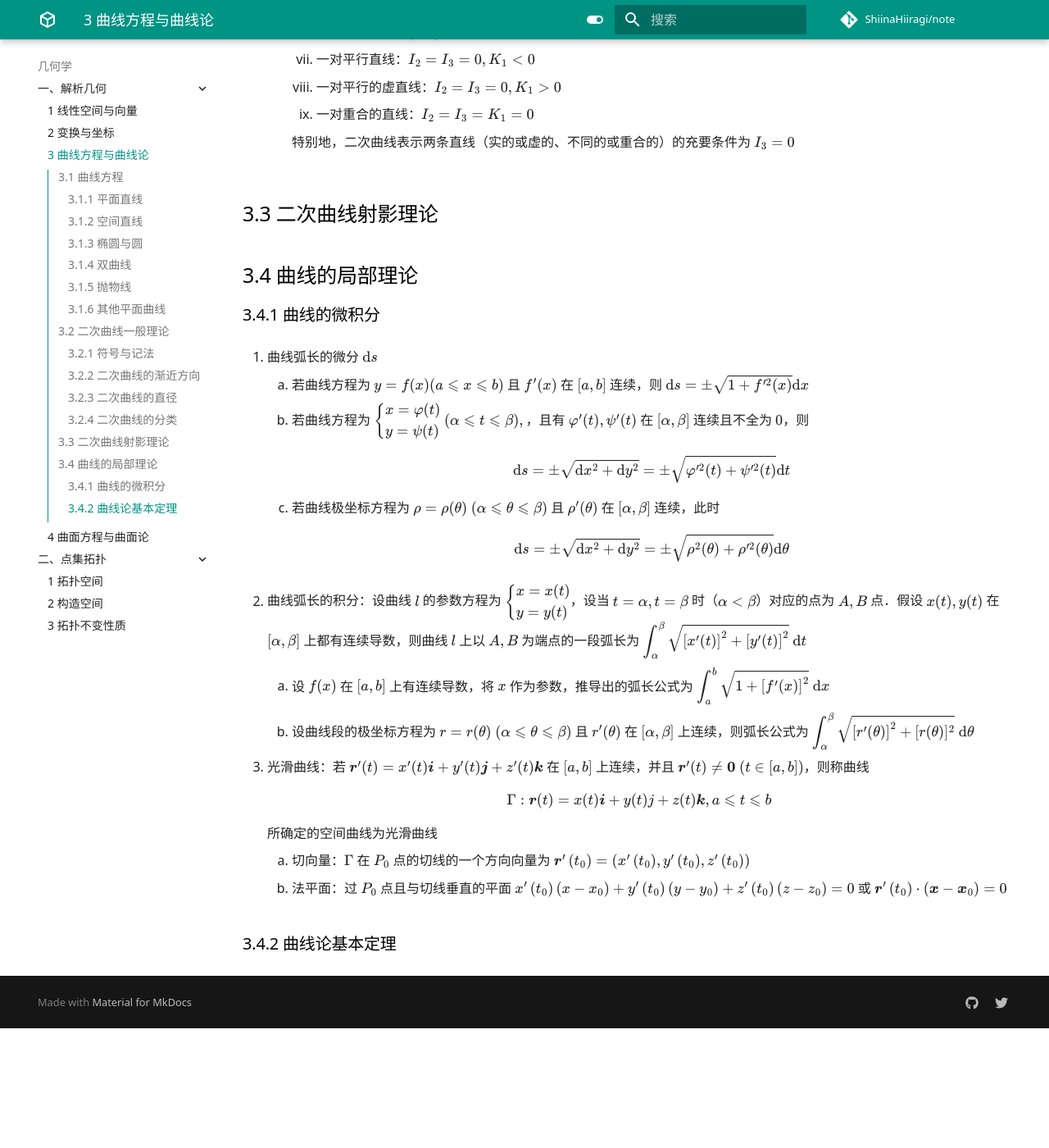
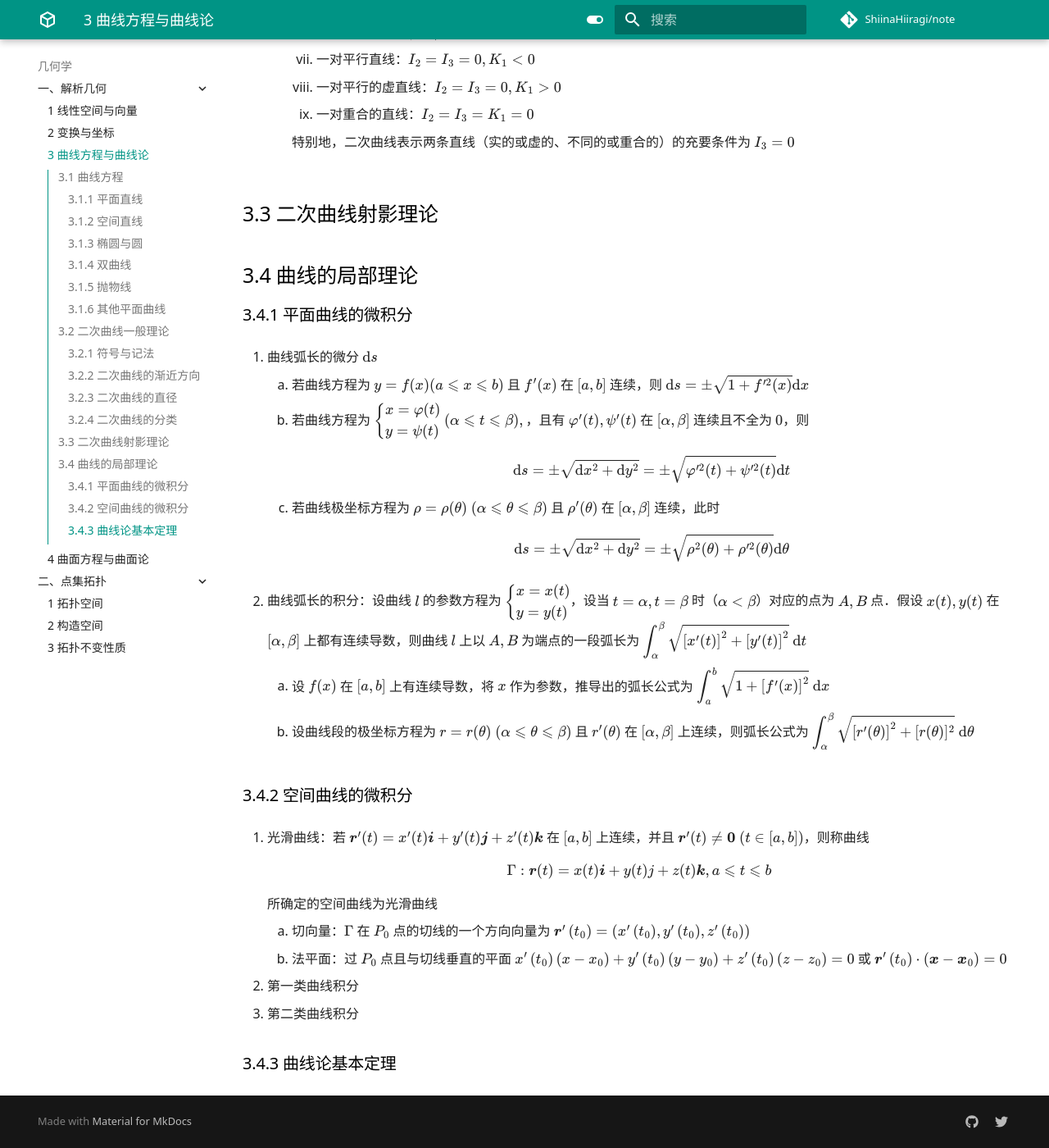
Before and after one commit to ShiinaHiiragi/note, an MkDocs documentation site: the page built from docs/top/anly/curv.md, in a window 1280 px wide and 1400 px high, scrolled down 16617 px. Shown: the whole window at 82% size. Built offline with MkDocs 1.6.1 and Material for MkDocs 9.7.7, drawn with Linux system fonts in a browser that asks for light colours; comment, search, counter and statistics services are not loaded; before the commit the page ends 17871 px from its top, so only the background shows below that.

Commit message:
change toc

```diff
--- a/docs/anly/princ/int.md
+++ b/docs/anly/princ/int.md
@@ -92,6 +92,8 @@
     2. 定积分的还原：设 $f(x)$ 在 $[a, b]$ 上连续，作代换 $x=\varphi(t)$，其中 $\varphi(t)$ 在闭区间 $[\alpha, \beta]$ 上有连续导数 $\varphi^{\prime}(t)$．当 $\alpha \leqslant t \leqslant \beta$ 时，$a \leqslant \varphi(t) \leqslant b$ 且 $\varphi(\alpha)=a, \varphi(\beta)=b$，则 ${\displaystyle \int_{a}^{b} f(x) \mathrm{d} x=\int_{\alpha}^{\beta} f[\varphi(t)] \varphi^{\prime}(t) \mathrm{d} t}$
     3. 定积分的分部积分公式：若 $u^{\prime}(x), v^{\prime}(x)$ 在 $[a, b]$ 上连续，则 ${\displaystyle \int_{a}^{b} u v^{\prime} \mathrm{d} x=(u v)\bigg|_{a} ^{b}-\int_{a}^{b} u^{\prime} v \mathrm{~d} x}$
 
+### 3.1.3 重积分
+
 ## 3.2 反常积分
 ### 3.2.1 无穷限反常积分
 1. 设函数 $f(x)$ 在 $[a, \infty), (-\infty, a]$ 或 $(-\infty,+\infty)$ 有定义，称 ${\displaystyle \int_{a}^{+\infty} f(x) \mathrm{d} x, \int_{-\infty}^{a} f(x) \mathrm{d} x}$ 或 ${\displaystyle \int_{-\infty}^{+\infty} f(x) \mathrm{d} x}$ 为无穷限反常积分
@@ -152,6 +154,8 @@
     3. $\text{Dirichlet}$ 判别法：设 $f(x)$ 在 $x=a$ 有奇点，${\displaystyle \int_{a+\eta}^{b} f(x) \mathrm{d} x}$ 是 $\eta$ 的有界函数，$g(x)$ 单调且当 $x \rightarrow a$ 时趋于零，则积分 ${\displaystyle \int_{a}^{b} f(x) g(x) \mathrm{d} x}$ 收敛
 3. 主值：设 $f(x)$ 在 $[a, b]$ 内无界，$c$ 是唯一奇点且 $a<c<b$．如果 ${\displaystyle \lim _{\eta \rightarrow 0}\left[\int_{a}^{c-\eta} f(x) \mathrm{d} x+\int_{c+\eta}^{b} f(x) \mathrm{d} x\right]}$ 存在，则称此极限是反常积分 ${\displaystyle \int_{a}^{b} f(x) \mathrm{d} x}$ 的 $\text{Cauchy}$ 主值，记为 ${\displaystyle \text {P.V. } \int_{a}^{b} f(x) \mathrm{d} x=\lim _{\eta \rightarrow 0}\left[\int_{a}^{c-\eta} f(x) \mathrm{d} x+\int_{c+\eta}^{b} f(x) \mathrm{d} x\right]}$
 
+### 3.2.3 反常重积分
+
 ## 3.3 含参变量积分
 ### 3.3.1 含参变量的常义积分
 - 设函数 $f(x, y)$ 在矩形 $[a, b] \times [c, d]$ 上连续，称积分 ${\displaystyle \int_{a}^{b} f(x, y) \mathrm{d} x}$ 为含参变量的积分，参变量是 $y$
--- a/docs/top/anly/curv.md
+++ b/docs/top/anly/curv.md
@@ -654,7 +654,7 @@
 ## 3.3 二次曲线射影理论
 
 ## 3.4 曲线的局部理论
-### 3.4.1 曲线的微积分
+### 3.4.1 平面曲线的微积分
 1. 曲线弧长的微分 $\mathrm{d} s$
     1. 若曲线方程为 $y=f(x)(a \leqslant x \leqslant b)$ 且 $f^{\prime}(x)$ 在 $[a, b]$ 连续，则 $\mathrm{d} s=\pm \sqrt{1+f^{\prime 2}(x)} \mathrm{d} x$
     2. 若曲线方程为 $\left\{\begin{array}{l}x=\varphi(t) \\y=\psi(t)\end{array} \ (\alpha \leqslant t \leqslant \beta),\right.$，且有 $\varphi^{\prime}(t), \psi^{\prime}(t)$ 在 $[\alpha, \beta]$ 连续且不全为 $0$，则
@@ -672,7 +672,9 @@
 2. 曲线弧长的积分：设曲线 $l$ 的参数方程为 $\left\{\begin{array}{l}x=x(t) \\y=y(t)\end{array}\right.$，设当 $t=\alpha, t=\beta$ 时（$\alpha<\beta$）对应的点为 $A, B$ 点．假设 $x(t), y(t)$ 在 $[\alpha, \beta]$ 上都有连续导数，则曲线 $l$ 上以 $A, B$ 为端点的一段弧长为 ${\displaystyle \int_{\alpha}^{\beta} \sqrt{\left[x^{\prime}(t)\right]^{2}+\left[y^{\prime}(t)\right]^{2}} \mathrm{~d} t}$
     1. 设 $f(x)$ 在 $[a, b]$ 上有连续导数，将 $x$ 作为参数，推导出的弧长公式为 ${\displaystyle \int_{a}^{b} \sqrt{1+\left[f^{\prime}(x)\right]^{2}} \mathrm{~d} x}$
     2. 设曲线段的极坐标方程为 $r=r(\theta) \ (\alpha \leqslant \theta \leqslant \beta)$ 且 $r'(\theta)$ 在 $[\alpha, \beta]$ 上连续，则弧长公式为 ${\displaystyle \int_{\alpha}^{\beta} \sqrt{\left[r^{\prime}(\theta)\right]^{2}+[r(\theta)]^{2}} \mathrm{~d} \theta}$
-3. 光滑曲线：若 $\boldsymbol{r}^{\prime}(t)=x^{\prime}(t) \boldsymbol{i}+y^{\prime}(t) \boldsymbol{j}+z^{\prime}(t) \boldsymbol{k}$ 在 $[a, b]$ 上连续，并且 $\boldsymbol{r}^{\prime}(t) \neq \mathbf{0} \ (t \in[a, b])$，则称曲线
+
+### 3.4.2 空间曲线的微积分
+1. 光滑曲线：若 $\boldsymbol{r}^{\prime}(t)=x^{\prime}(t) \boldsymbol{i}+y^{\prime}(t) \boldsymbol{j}+z^{\prime}(t) \boldsymbol{k}$ 在 $[a, b]$ 上连续，并且 $\boldsymbol{r}^{\prime}(t) \neq \mathbf{0} \ (t \in[a, b])$，则称曲线
 
     $$
     \Gamma: \boldsymbol{r}(t)=x(t) \boldsymbol{i}+y(t) j+z(t) \boldsymbol{k}, a \leqslant t \leqslant b
@@ -683,4 +685,7 @@
     1. 切向量：$\Gamma$ 在 $P_{0}$ 点的切线的一个方向向量为 $\boldsymbol{r}^{\prime}\left(t_{0}\right)=\left(x^{\prime}\left(t_{0}\right), y^{\prime}\left(t_{0}\right), z^{\prime}\left(t_{0}\right)\right)$
     2. 法平面：过 $P_{0}$ 点且与切线垂直的平面 $x^{\prime}\left(t_{0}\right)\left(x-x_{0}\right)+y^{\prime}\left(t_{0}\right)\left(y-y_{0}\right)+z^{\prime}\left(t_{0}\right)\left(z-z_{0}\right)=0$ 或 $\boldsymbol r^{\prime}\left(t_{0}\right) \cdot\left(\boldsymbol x-\boldsymbol x_{0}\right)=0$
 
-### 3.4.2 曲线论基本定理
+2. 第一类曲线积分
+3. 第二类曲线积分
+
+### 3.4.3 曲线论基本定理
```
Also changed, not shown: other parts of docs/anly/princ/int.md (+0 -2 lines), docs/top/anly/lin.md (+10 -8 lines), docs/top/anly/surf.md (+3 -1 lines).
